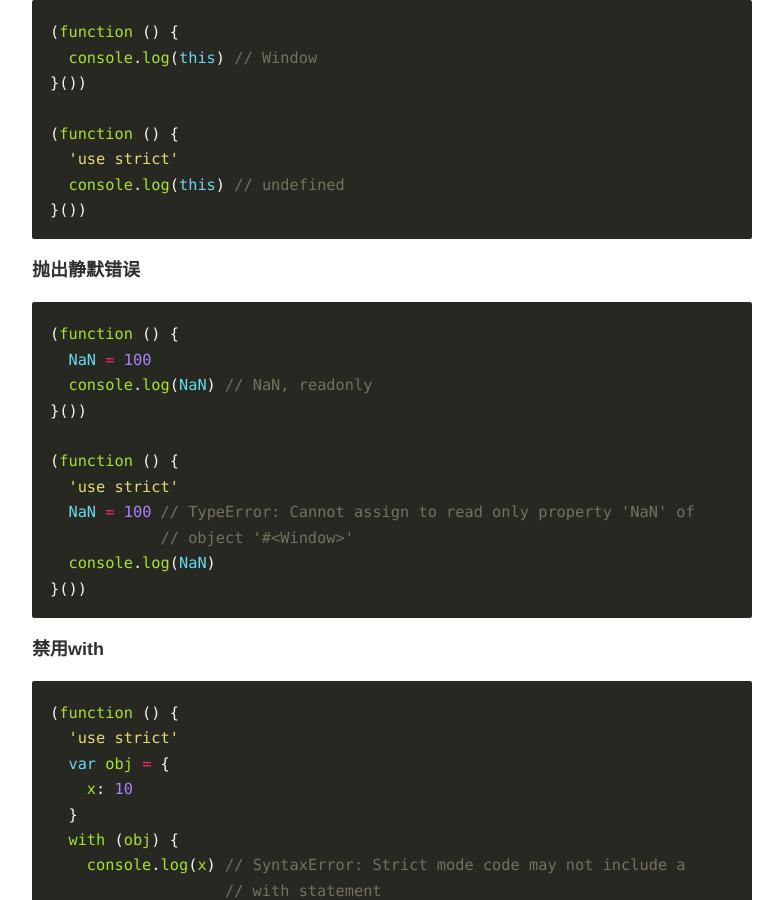
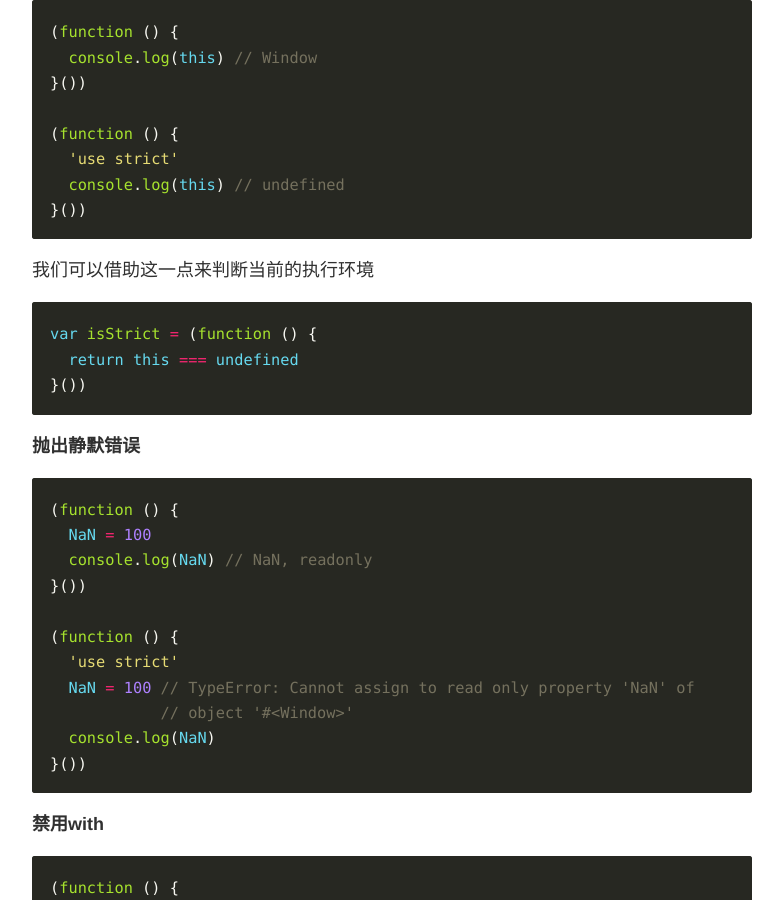
Before and after one commit to skylerlee/codelet, a Jekyll site: the page built from _posts/2016-12-09-javascript-strict-mode.md, in a window 1280 px wide and 900 px high, scrolled down 760 px. Shown: the whole window, without its empty margins (248-1031 px from the left). Built offline with Jekyll 4.4.1, drawn with Linux system fonts in a browser that asks for light colours.

Commit message:
Update post

````diff
--- a/_posts/2016-12-09-javascript-strict-mode.md
+++ b/_posts/2016-12-09-javascript-strict-mode.md
@@ -39,6 +39,14 @@ JavaScript的执行模式可以分为严格模式和宽松模式，严格模式
 (function () {
   'use strict'
   console.log(this) // undefined
+}())
+```
+
+我们可以借助这一点来判断当前的执行环境
+
+```js
+var isStrict = (function () {
+  return this === undefined
 }())
 ```
 
````
